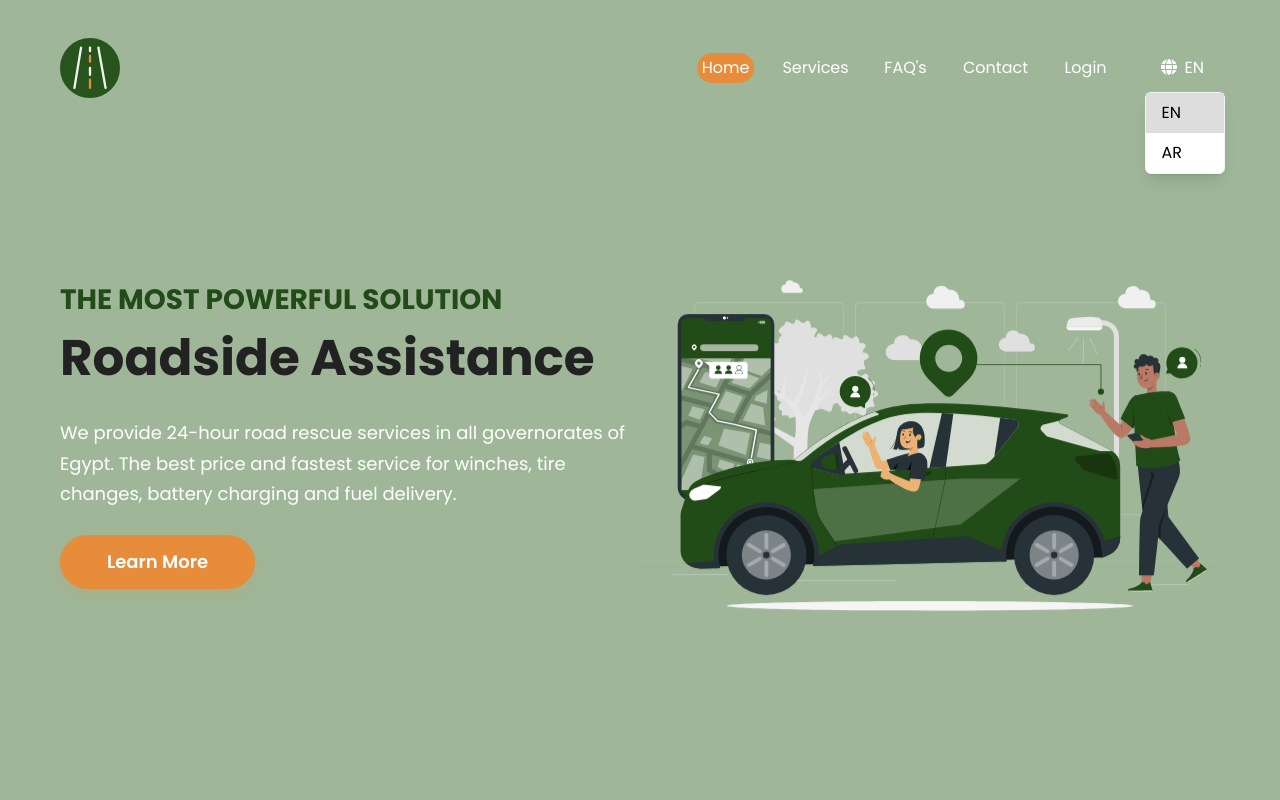
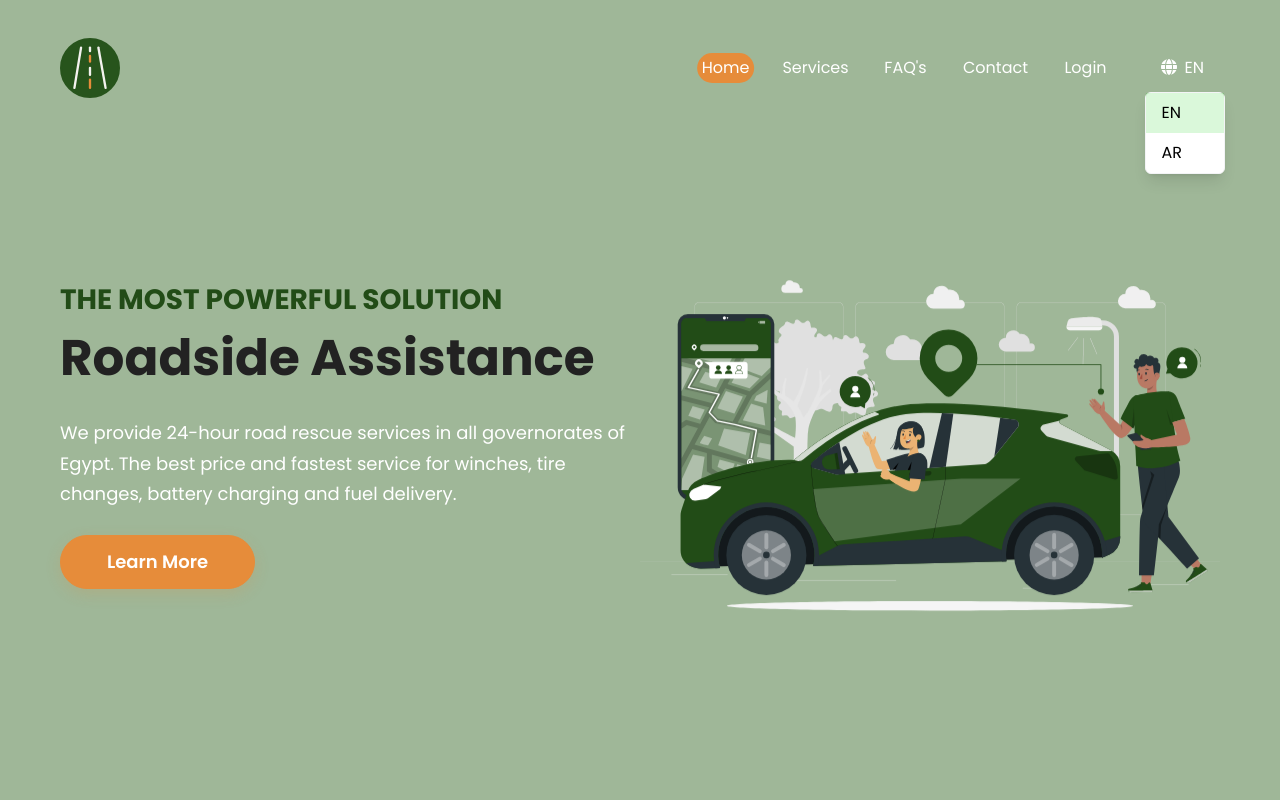
Before and after one commit to Mohamed-Hamdy-Tobal/Road_Assistant, a Next.js app: page /en in a window 1280 px wide. Both pictures are taken after a click on the button "EN". Shown: the top 800 px of the page. Built offline with nearby package versions, Linux system fonts and the light colour scheme.

Commit message:
Update Local Switcher

```diff
--- a/app/[locale]/globals.css
+++ b/app/[locale]/globals.css
@@ -714,9 +714,11 @@ body > .base-Popup-root:nth-of-type(1) {
     /* left: 480px !important; */
     min-width: 170px !important;
 }
+.css-1km1ehz.Mui-selected,
 .css-kk1bwy-MuiButtonBase-root-MuiMenuItem-root.Mui-selected {
     background-color: rgb(27 210 25 / 16%) !important;
 }
+.css-1km1ehz:hover,
 .css-kk1bwy-MuiButtonBase-root-MuiMenuItem-root:hover {
     -webkit-text-decoration: none;
     text-decoration: none;
--- a/components/LocalSwitcher.tsx
+++ b/components/LocalSwitcher.tsx
@@ -77,14 +77,14 @@ const LocalSwitcher = () => {
                 <div className="absolute mt-1 w-20 bg-white border border-gray-100 rounded-md shadow-lg">
                     <div
                         onClick={() => onSelectChange('en')}
-                        className={`py-2 px-4 cursor-pointer hover:bg-gray-300 ${localActive === 'en' ? 'bg-[#ddd]' : ''
+                        className={`py-2 px-4 cursor-pointer hover:bg-[#0eb6400f] ${localActive === 'en' ? 'bg-[#1bd21929]' : ''
                             }`}
                     >
                         EN
                     </div>
                     <div
                         onClick={() => onSelectChange('ar')}
-                        className={`py-2 px-4 cursor-pointer hover:bg-gray-300 ${localActive === 'ar' ? 'bg-[#ddd]' : ''
+                        className={`py-2 px-4 cursor-pointer hover:bg-[#0eb6400f] ${localActive === 'ar' ? 'bg-[#1bd21929]' : ''
                             }`}
                     >
                         AR
```
